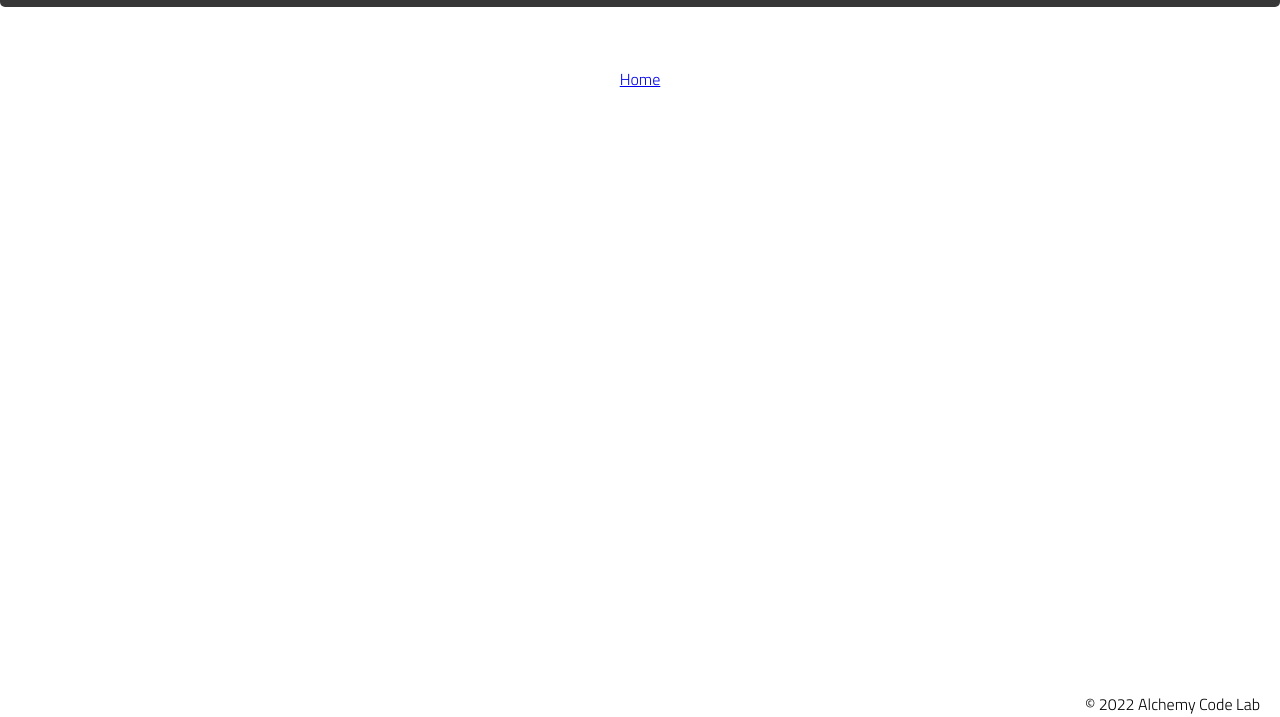
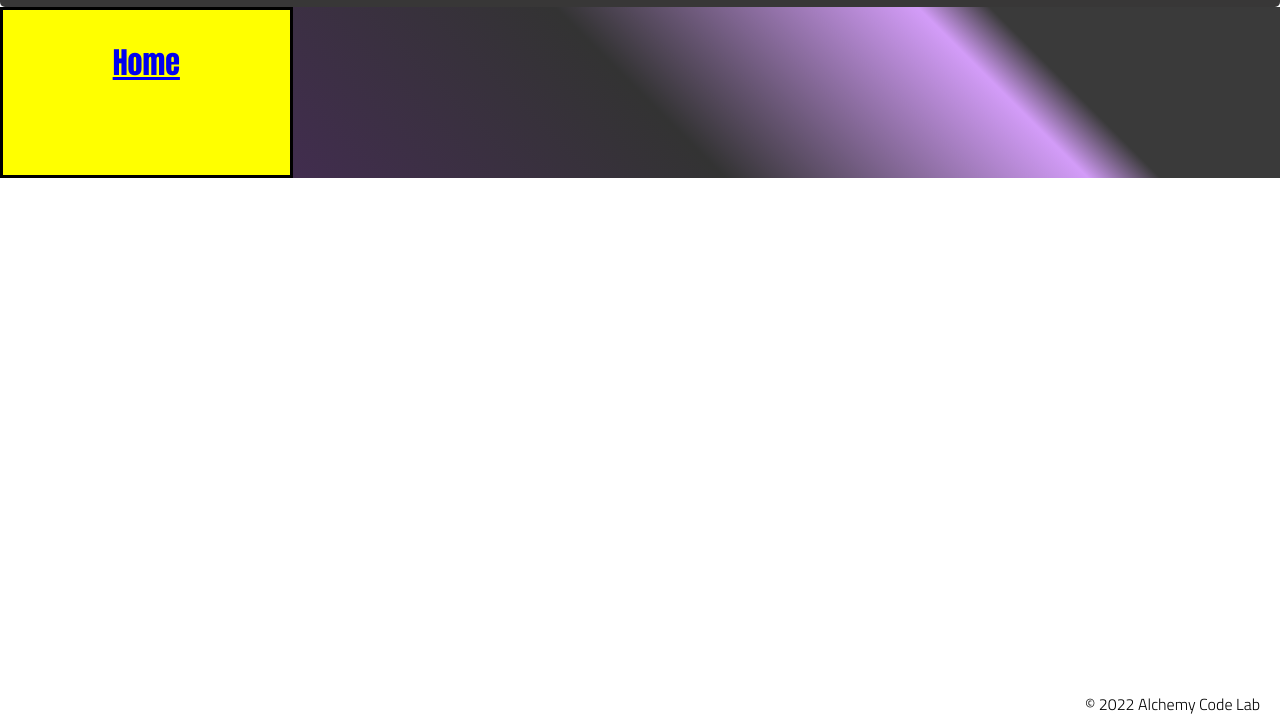
Before and after one commit to belliott15/X-Men-Supabase-List, a plain HTML site: page details/index.html in a window 1280 px wide. Shown: the part 83-800 px from the top of the page. Drawn offline with nearby package versions, Linux system fonts and the light colour scheme; no server answers.

Commit message:
styling for details page

```diff
--- a/details/index.html
+++ b/details/index.html
@@ -19,7 +19,7 @@
             <img src="../assets/big-logo.png" />
         </div>
     </header>
-    <main>
+    <main id="details-main">
         <section id="home-bar">
             <a href="../index.html">Home</a>
         </section>
--- a/styles/style.css
+++ b/styles/style.css
@@ -38,6 +38,13 @@ main {
     align-items: center;
     margin-bottom: calc(var(--footer-height));
 }
+
+#details-main{
+    display: grid;
+    grid-template-columns: 2fr 5fr;
+    background: linear-gradient(45deg, rgb(75, 41, 97), #333 50%, rgb(211, 156, 248) 75%, rgb(58, 58, 58) 80%);
+}
+
 
 section {
     max-width: 80%;
@@ -195,3 +202,31 @@ footer {
     width: 175px;
     margin: 0 auto;
 }
+
+#display-section{
+    height: 100%;
+    width: 100%;
+    color: white;
+    font-family: Impact, Haettenschweiler, 'Arial Narrow Bold', sans-serif;
+    font-size: 20px;
+    letter-spacing: 2px;
+}
+
+#display-section div img{
+    height: 450px;
+    width: 300px;
+    border: yellow inset 6px;
+}
+
+#home-bar{
+    background: yellow;
+    border: black solid 3px;
+    height: 100%;
+    font-family: Impact, Haettenschweiler, 'Arial Narrow Bold', sans-serif;
+    font-size: 30px;
+    color: black;
+    text-decoration: none;
+    display: flex;
+    justify-content: flex-start;
+
+}
```
